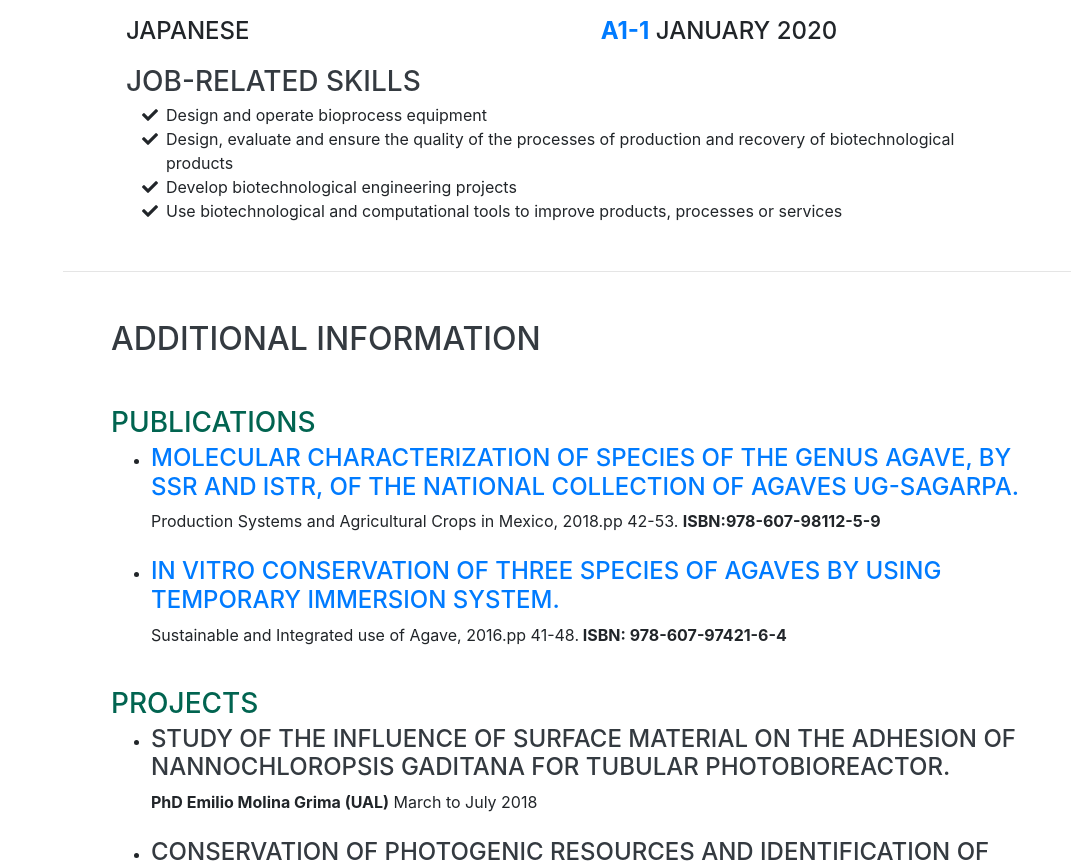
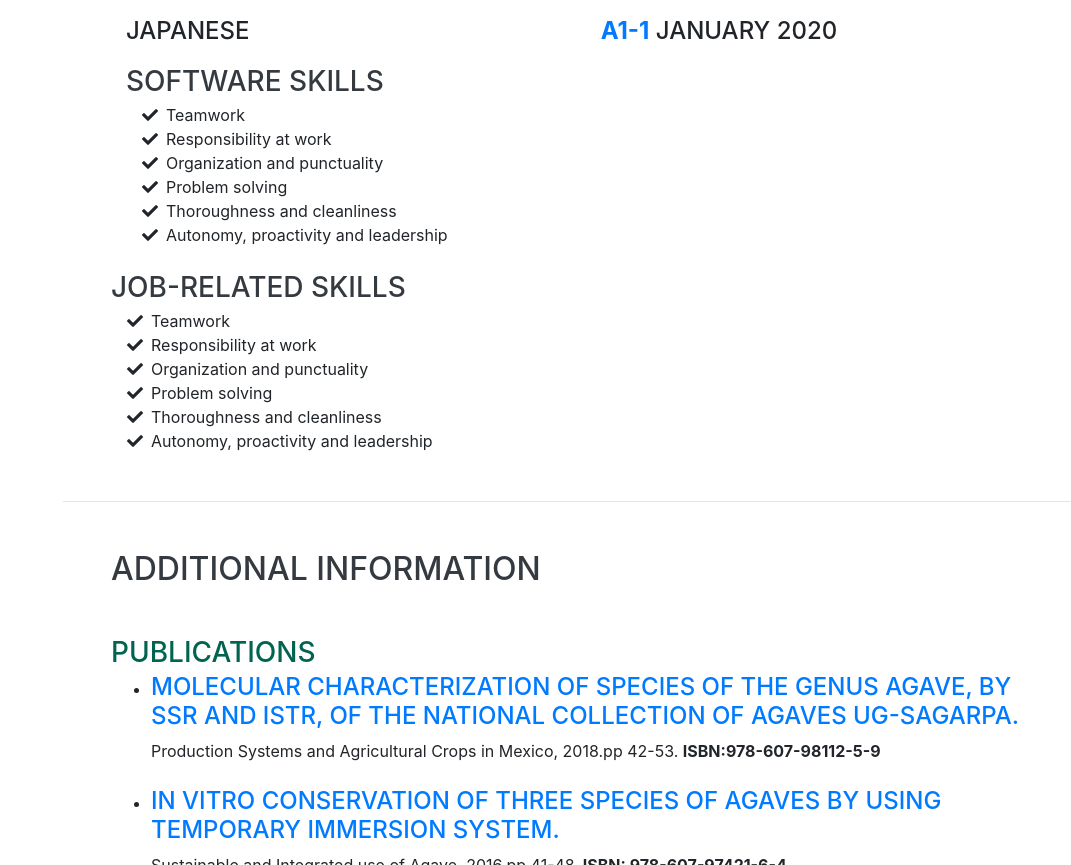
Before and after one commit to luznieto/cv-luznieto, a website with bundled scripts: page index.html in a window 1280 px wide. Shown: the part 3597-4462 px from the top of the page, without its empty margins (209-1280 px from the left). Built offline with nearby package versions, Linux system fonts and the light colour scheme; a web font is replaced by a local one.

Commit message:
🍋🌱 Checkpoint ./index.html:6228823/2352

```diff
--- a/index.html
+++ b/index.html
@@ -296,22 +296,51 @@
               </div>
             </div>
 
+        <h3 class="mt-0 mb-1">SOFTWARE skills</h3>
+        <ul class="fa-ul mb-0">
+          <li>
+            <i class="fa-li fa fa-check"></i>
+            Teamwork </li>
+          <li>
+            <i class="fa-li fa fa-check"></i>
+            Responsibility at work </li>
+          <li>
+            <i class="fa-li fa fa-check"></i>
+            Organization and punctuality </li>
+          <li>
+            <i class="fa-li fa fa-check"></i>
+            Problem solving</li>
+          <li>
+            <i class="fa-li fa fa-check"></i>
+            Thoroughness and cleanliness</li>
+          <li>
+            <i class="fa-li fa fa-check"></i>
+            Autonomy, proactivity and leadership</li>
+        </ul>
+            <br>
+      </div>
 
 
         <h3 class="mt-0 mb-1">Job-related skills</h3>
         <ul class="fa-ul mb-0">
           <li>
             <i class="fa-li fa fa-check"></i>
-            Design and operate bioprocess equipment</li>
+            Teamwork </li>
           <li>
             <i class="fa-li fa fa-check"></i>
-            Design, evaluate and ensure the quality of the processes of production and recovery of biotechnological products</li>
+            Responsibility at work </li>
           <li>
             <i class="fa-li fa fa-check"></i>
-            Develop biotechnological engineering projects</li>
+            Organization and punctuality </li>
           <li>
             <i class="fa-li fa fa-check"></i>
-            Use biotechnological and computational tools to improve products, processes or services</li>
+            Problem solving</li>
+          <li>
+            <i class="fa-li fa fa-check"></i>
+            Thoroughness and cleanliness</li>
+          <li>
+            <i class="fa-li fa fa-check"></i>
+            Autonomy, proactivity and leadership</li>
         </ul>
       </div>
     </div>
```
